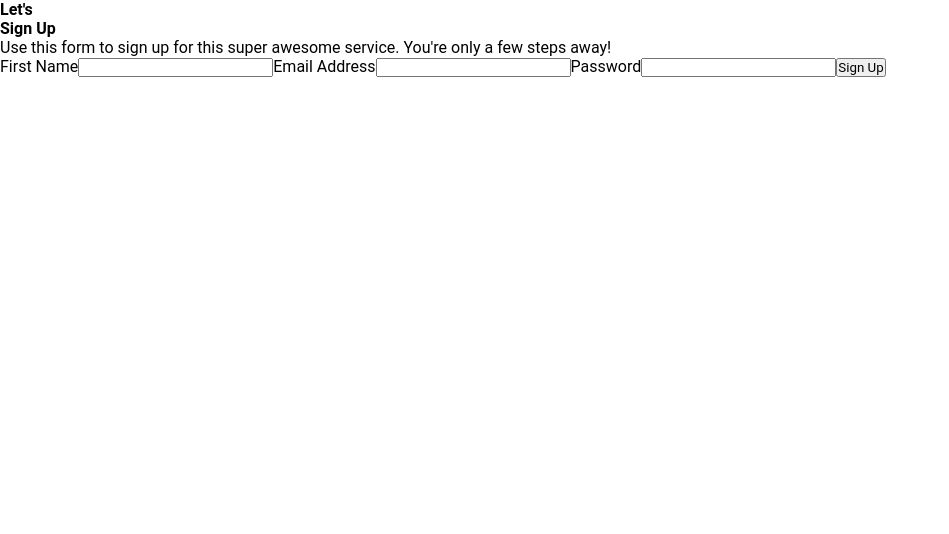
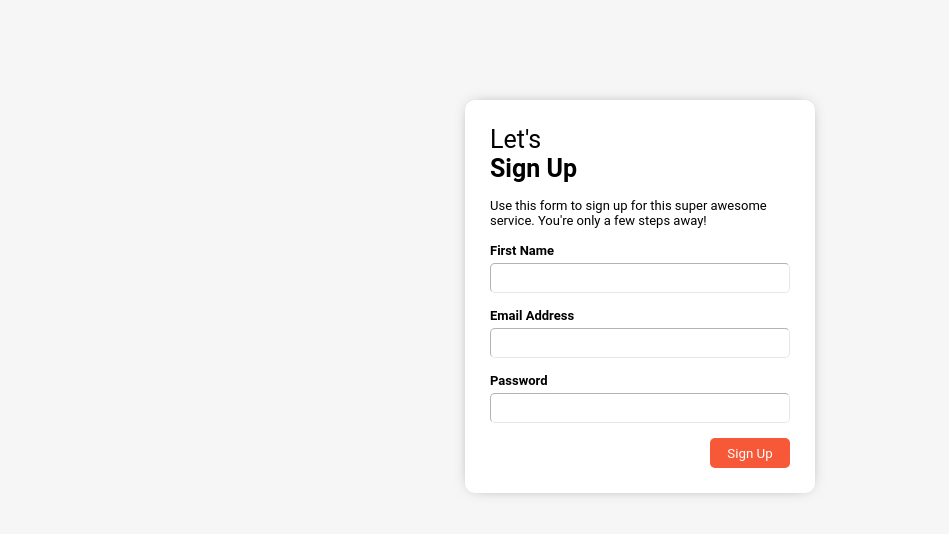
Before and after one commit to urigala/sign-up, a React (Create React App) app: page / in a window 1280 px wide. Shown: the top 534 px of the page, without its empty margins (0-949 px from the left). Built offline with nearby package versions, Linux system fonts and the light colour scheme.

Commit message:
added css to sign up component

```diff
--- a/src/App.js
+++ b/src/App.js
@@ -2,10 +2,11 @@
 
 function App() {
   return (
-    <div className="signUp">
-      <h4>Let's <br/><span className="boldedSpan">Sign Up</span> </h4>
+    <div className="sign-up-box">
+      <div className="sign-up-content">
+        <p className="heading">Let's <br/><span className="bolded-span">Sign Up</span> </p>
         <p>Use this form to sign up for this super awesome service. You're only a few steps away!</p>
-      <form className="signUpForm">
+        <form className="sign-up-form">
           <label>First Name</label>
           <input></input>
           <label>Email Address</label>
@@ -13,8 +14,11 @@ function App() {
           <label>Password</label>
           <input></input>
 
+          <div className="btn-wrapper">
             <button>Sign Up</button>
+          </div>
         </form>
+      </div>
     </div>
   )
 }
--- a/src/index.css
+++ b/src/index.css
@@ -4,3 +4,95 @@
     font-family: 'Roboto', sans-serif;
     box-sizing: border-box;
 }
+
+body {
+    display: flex;
+    background-color: rgb(246, 246, 246);
+    align-items: center;
+    justify-content: center;
+
+}
+
+h4 {
+    margin-bottom: 25px;
+}
+
+p {
+    margin-bottom: 15px;
+    font-size: small;
+}
+
+label {
+    margin-bottom: 5px;
+    font-weight: bold;
+    font-size: small;
+}
+
+input {
+    margin-bottom: 15px;
+    width: 100%;
+    height: 30px;
+    background-color: white;
+    border-radius: 5px;
+    border-width: 1px;
+    border-color: rgba(217, 216, 216, 0.615);
+    display: flex;
+    align-items: center;
+}
+
+button {
+    display: flex;
+    align-items: center;
+    justify-content: center;
+    background-color: #f65838;
+    color: white;
+    height: 30px;
+    width: 80px;
+    border-radius: 5px;
+    border: 2px;
+    border-color: white;
+    padding: 5px;
+}
+
+.sign-up-box {
+    width: 350px;
+    border-radius: 10px;
+    -webkit-box-shadow: 0px 0px 16px -8px rgba(0, 0, 0, 0.68);
+    box-shadow: 0px 0px 16px -8px rgba(0, 0, 0, 0.68);
+    margin: 100px 0;
+    background-color: white;
+}
+
+@media screen and (max-width: 350px) {
+    .sign-up-box {
+        width: auto;
+    }
+}
+
+.sign-up-content {
+    display: flex;
+    flex-direction: column;
+    padding: 25px;
+
+}
+
+.sign-up-form {
+    display: flex;
+    flex-direction: column;
+    justify-content: space-around;
+}
+
+.btn-wrapper {
+    display: flex;
+    align-items: center;
+    justify-content: flex-end;
+}
+
+.bolded-span {
+    font-weight: bold;
+    font-size: 25px;
+}
+
+.heading {
+    font-size: 25px;
+}
```
Lines whose indentation alone changed are shown as unchanged.
